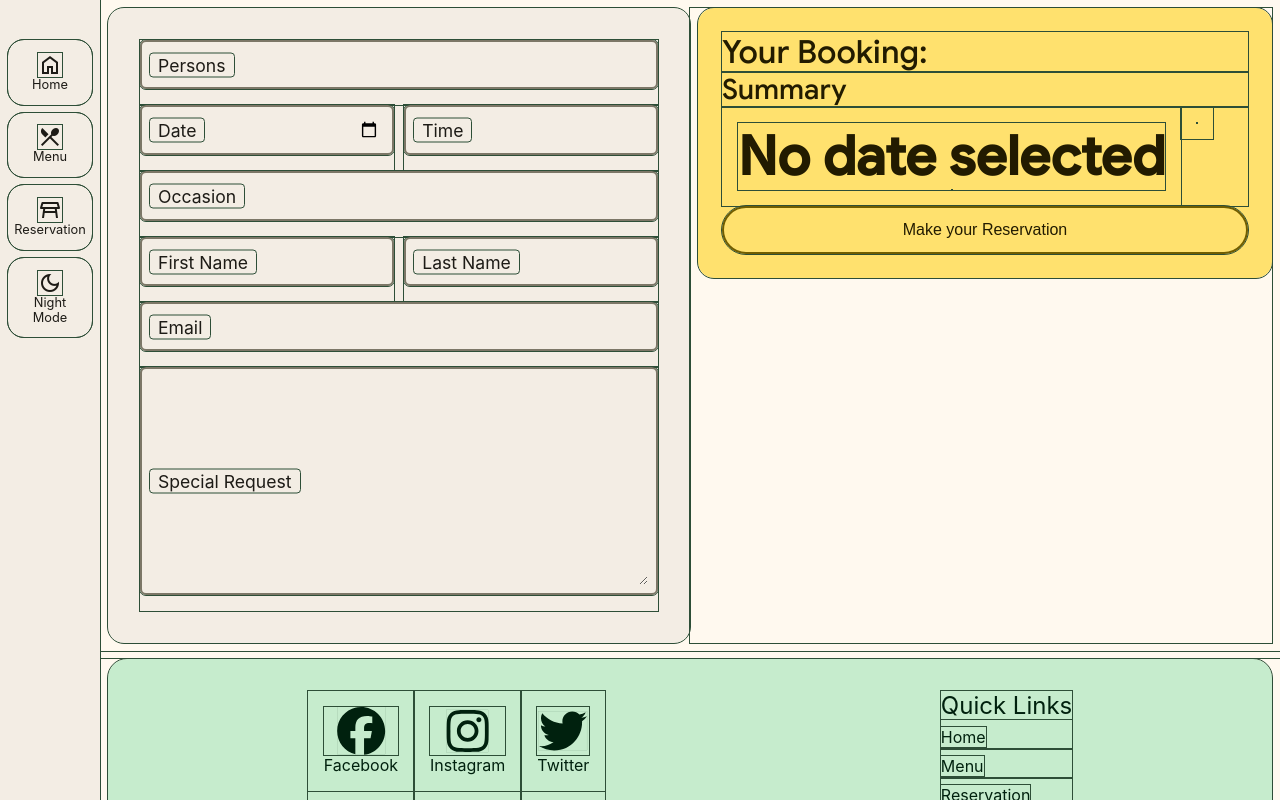
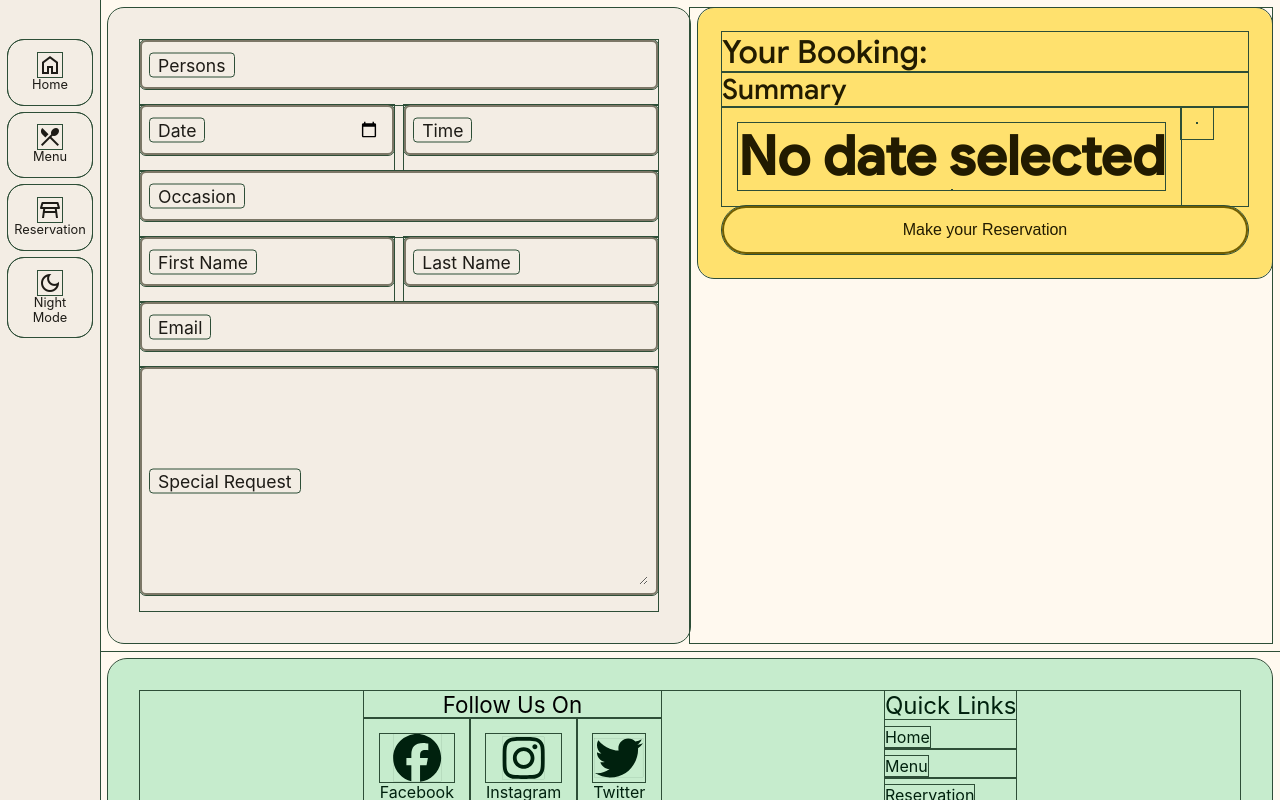
Before and after one commit to gulnoor/little-lemon, a React (Create React App) app: page /reservation in a window 1280 px wide. Built offline with nearby package versions, Linux system fonts and the light colour scheme.

Commit message:
added logo to footer

```diff
--- a/src/Components/Footer.css
+++ b/src/Components/Footer.css
@@ -1,16 +1,23 @@
+footer{
+
+    background-color: var(--md-sys-color-tertiary-container);
+    border-radius: 19px;
+    margin: 8px;
+    padding: 2rem;
+}
 .footer{
     display: flex;
     /* width: 100%; */
-    background-color: var(--md-sys-color-tertiary-container);
-    margin: 8px;
-    border-radius: 19px;
-    justify-content: space-around;
-    padding: 2rem;
+    justify-content: space-evenly;
+    flex-wrap: wrap;
 }
 .socials{
     list-style-type: none;
     display: flex;
     width: fit-content;
+}
+.socials span{
+    width: 100%;
 }
 
 .socials a{
@@ -36,3 +43,8 @@
     font-size: 1rem;
 
 }
+.footer-bottom{
+    display: flex;
+    align-items: center;
+
+}
--- a/src/Components/Footer.js
+++ b/src/Components/Footer.js
@@ -5,11 +5,19 @@ import {
   faTwitter,
 } from "@fortawesome/free-brands-svg-icons";
 import "./Footer.css";
+import logo from "../assets/images/Asset 14@4x.png";
 import { Link } from "react-router-dom";
 const Footer = () => {
   return (
     <footer>
+
       <div className="footer">
+        <div>
+          <div style={{
+            fontSize:"1.4rem",
+
+            textAlign:"center",
+          }}>Follow Us On</div>
           <ul className="socials">
             <li>
               <a href="">
@@ -30,38 +38,40 @@ const Footer = () => {
               </a>
             </li>
           </ul>
-
+        </div>
 
         <ul className="footer-nav">
           Quick Links
           <li>
-            <Link
-              to="/">
-              Home
-            </Link>
+            <Link to="/">Home</Link>
           </li>
           <li>
-            <Link to = "/menu" >
-              Menu
-            </Link>
+            <Link to="/menu">Menu</Link>
           </li>
           <li>
-            <Link
-              to="/reservation">
-              Reservation
-            </Link>
+            <Link to="/reservation">Reservation</Link>
           </li>
           <li>
-            <Link
-              to="/about-us">
-              About Us
-            </Link>
+            <Link to="/about-us">About Us</Link>
           </li>
-
-
         </ul>
       </div>
+
+      <div className="footer-bottom">
+      <img
+          style={{
+            width: "200px",
+            objectFit: "contain",
+            marginBottom: "16px"
+          }}
+          src={logo}
+          alt=""
+        />
+
+        <p>&copy; 2021</p>
+      </div>
     </footer>
+
   );
 };
 
```
Lines whose indentation alone changed are shown as unchanged.
